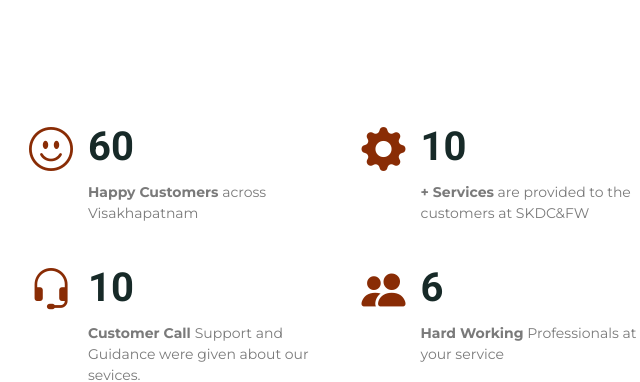
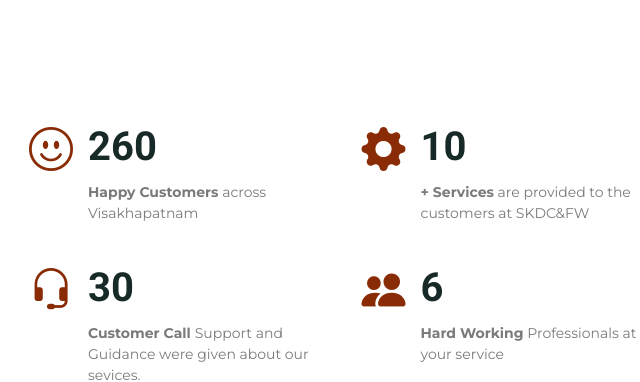
Before and after one commit to SaiEswar15/service-car, a plain HTML site: page index.html in a window 1280 px wide. Shown: the part 1907-2289 px from the top of the page, 443-1083 px from the left. Drawn offline with Linux system fonts and the light colour scheme.

Commit message:
customers update

```diff
--- a/index.html
+++ b/index.html
@@ -297,7 +297,7 @@
                 <div class="stats-item d-flex">
                   <i class="bi bi-emoji-smile flex-shrink-0"></i>
                   <div>
-                    <span data-purecounter-start="0" data-purecounter-end="60" data-purecounter-duration="1"
+                    <span data-purecounter-start="0" data-purecounter-end="260" data-purecounter-duration="1"
                       class="purecounter"></span>
                     <p><strong>Happy Customers</strong> <span>across Visakhapatnam</span></p>
                   </div>
@@ -319,7 +319,7 @@
                 <div class="stats-item d-flex">
                   <i class="bi bi-headset flex-shrink-0"></i>
                   <div>
-                    <span data-purecounter-start="0" data-purecounter-end="10" data-purecounter-duration="1"
+                    <span data-purecounter-start="0" data-purecounter-end="30" data-purecounter-duration="1"
                       class="purecounter"></span>
                     <p><strong>Customer Call </strong> <span>Support and Guidance were given about our sevices.</span>
                     </p>
```
